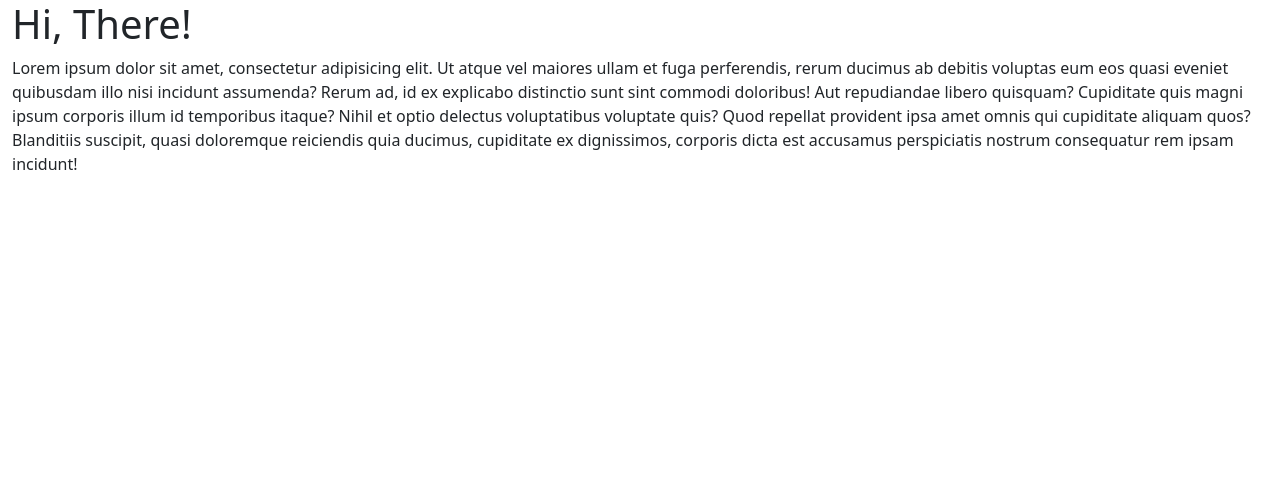
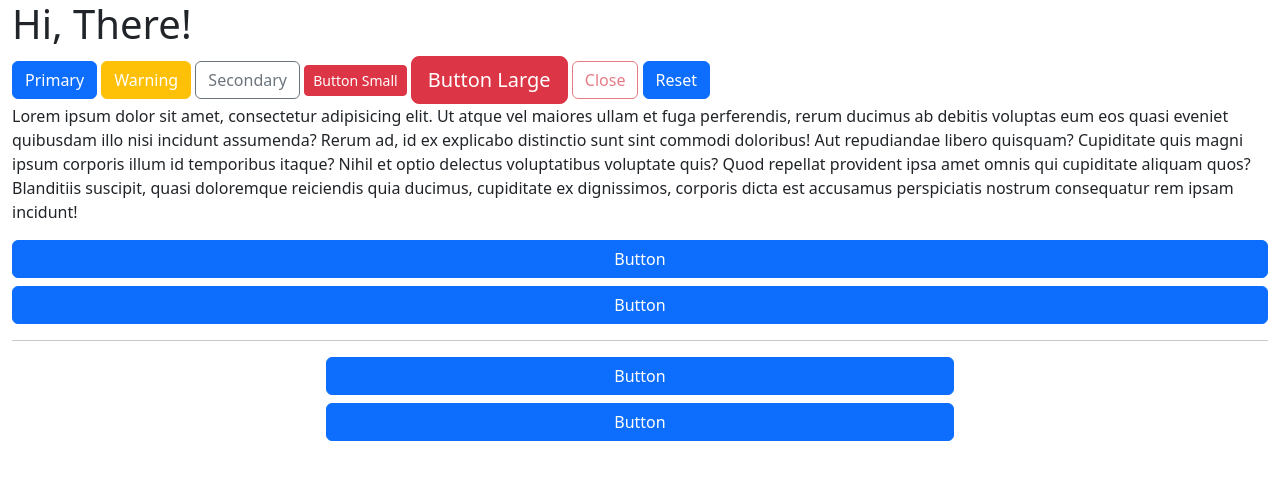
Before and after one commit to Hazzanawarafik/belajar_bootstrap, a plain HTML site: page index.html in a window 1280 px wide. Drawn offline with nearby package versions, Linux system fonts and the light colour scheme.

Commit message:
Component Button

```diff
--- a/index.html
+++ b/index.html
@@ -11,9 +11,25 @@
 <body>
     <div class="container-fluid">
         <h1>Hi, There!</h1>
+        <button type="button" class="btn btn-primary">Primary</button>
+        <button type="button" class="btn btn-warning text-white">Warning</button>
+        <button type="button" class="btn btn-outline-secondary">Secondary</button>
+        <button type="buttpn" class="btn btn-danger btn-sm">Button Small</button>
+        <button type="buttpn" class="btn btn-danger btn-lg">Button Large</button>
+        <button type="button" class="btn btn-outline-danger" disabled>Close</button>
+        <input class="btn btn-primary" type="reset" value="Reset">
         <p>Lorem ipsum dolor sit amet, consectetur adipisicing elit. Ut atque vel maiores ullam et fuga perferendis, rerum ducimus ab debitis voluptas eum eos quasi eveniet quibusdam illo nisi incidunt assumenda?
         Rerum ad, id ex explicabo distinctio sunt sint commodi doloribus! Aut repudiandae libero quisquam? Cupiditate quis magni ipsum corporis illum id temporibus itaque? Nihil et optio delectus voluptatibus voluptate quis?
         Quod repellat provident ipsa amet omnis qui cupiditate aliquam quos? Blanditiis suscipit, quasi doloremque reiciendis quia ducimus, cupiditate ex dignissimos, corporis dicta est accusamus perspiciatis nostrum consequatur rem ipsam incidunt!</p>
+        <div class="d-grid gap-2">
+            <button class="btn btn-primary" type="button">Button</button>
+            <button class="btn btn-primary" type="button">Button</button>
+        </div>
+        <hr>
+        <div class="d-grid gap-2 col-6 mx-auto">
+            <button class="btn btn-primary" type="button">Button</button>
+            <button class="btn btn-primary" type="button">Button</button>
+        </div>
     </div>
     <script src="https://cdn.jsdelivr.net/npm/@popperjs/core@2.11.6/dist/umd/popper.min.js" integrity="sha384-oBqDVmMz9ATKxIep9tiCxS/Z9fNfEXiDAYTujMAeBAsjFuCZSmKbSSUnQlmh/jp3" crossorigin="anonymous"></script>
     <script src="https://cdn.jsdelivr.net/npm/bootstrap@5.3.0-alpha2/dist/js/bootstrap.min.js" integrity="sha384-heAjqF+bCxXpCWLa6Zhcp4fu20XoNIA98ecBC1YkdXhszjoejr5y9Q77hIrv8R9i" crossorigin="anonymous"></script>
```
